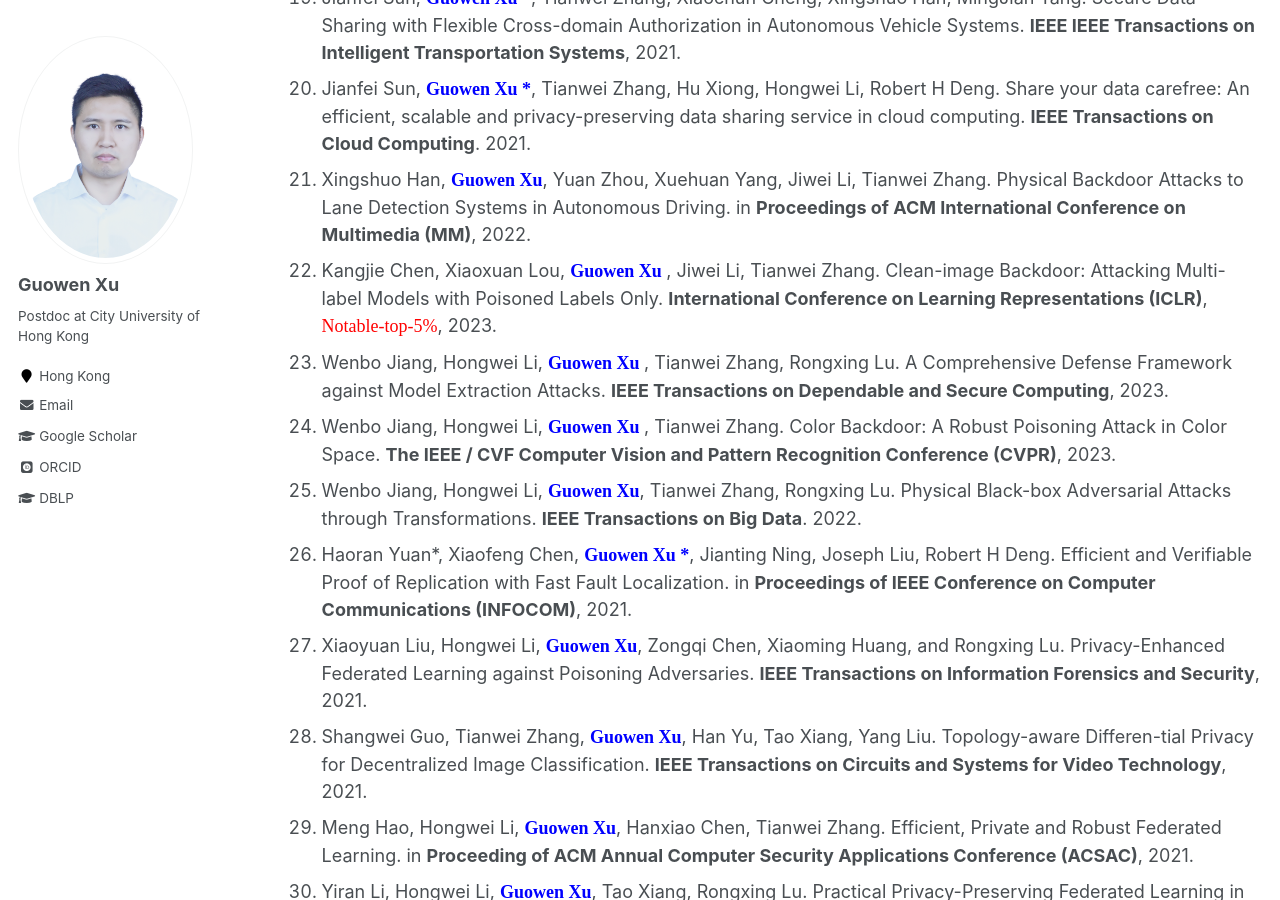
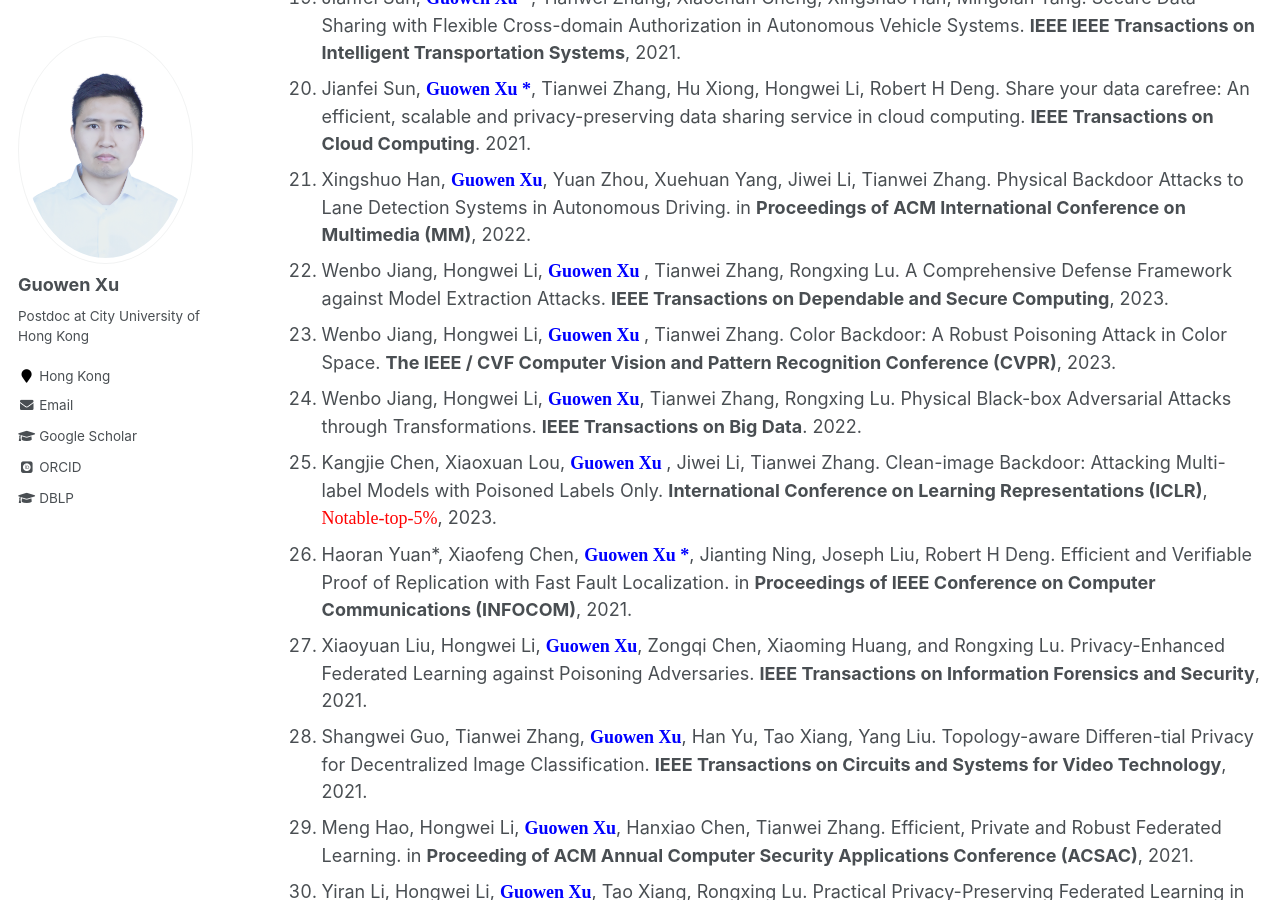
Before and after one commit to Guowen-xu/guowen-xu.github.io, a Jekyll site: the page built from _pages/publications.md, in a window 1280 px wide and 900 px high, scrolled down 1783 px. Built offline with Jekyll 4.4.1, drawn with Linux system fonts in a browser that asks for light colours; some web fonts are replaced; part of the change alters nothing that is shown.

Commit message:
Update publications.md

```diff
--- a/_pages/publications.md
+++ b/_pages/publications.md
@@ -35,11 +35,11 @@ You can find my articles on my [Google Scholar](https://scholar.google.com.hk/ci
 19. Jianfei Sun,  **<font face="Times New Roman" color=blue size=4> Guowen Xu *</font>**, Tianwei Zhang, Xiaochun Cheng, Xingshuo Han, MingJian Tang. Secure Data Sharing with Flexible Cross-domain Authorization in Autonomous Vehicle Systems. **IEEE IEEE Transactions on Intelligent Transportation Systems**, 2021.
 20. Jianfei Sun,  **<font face="Times New Roman" color=blue size=4> Guowen Xu *</font>**, Tianwei Zhang, Hu Xiong, Hongwei Li, Robert H Deng. Share your data carefree: An efficient, scalable and privacy-preserving data sharing service in cloud computing. **IEEE Transactions on Cloud Computing**. 2021.
 21. Xingshuo Han, **<font face="Times New Roman" color=blue size=4> Guowen Xu</font>**, Yuan Zhou, Xuehuan Yang, Jiwei Li, Tianwei Zhang. Physical Backdoor Attacks to Lane Detection Systems in Autonomous Driving. in **Proceedings of ACM International Conference on Multimedia (MM)**, 2022.
-22. Kangjie Chen, Xiaoxuan Lou, **<font face="Times New Roman" color=blue size=4> Guowen Xu </font>**, Jiwei Li, Tianwei Zhang. Clean-image Backdoor: Attacking Multi-label Models with Poisoned Labels Only. **International Conference on Learning Representations (ICLR)**, <font face="Times New Roman" color=red size=4> Notable-top-5%</font>, 2023.
-24. Wenbo Jiang, Hongwei Li, **<font face="Times New Roman" color=blue size=4> Guowen Xu </font>**, Tianwei Zhang, Rongxing Lu. A Comprehensive Defense Framework against Model Extraction Attacks. **IEEE Transactions on Dependable and Secure Computing**, 2023.
-25. Wenbo Jiang, Hongwei Li, **<font face="Times New Roman" color=blue size=4> Guowen Xu </font>**, Tianwei Zhang. Color Backdoor: A Robust Poisoning Attack in Color Space. **The IEEE / CVF Computer Vision and Pattern Recognition Conference (CVPR)**, 2023.
-26. Wenbo Jiang, Hongwei Li, **<font face="Times New Roman" color=blue size=4> Guowen Xu</font>**, Tianwei Zhang, Rongxing Lu. Physical Black-box Adversarial Attacks through Transformations. **IEEE Transactions on Big Data**. 2022.
-27. Haoran Yuan\*, Xiaofeng Chen, **<font face="Times New Roman" color=blue size=4> Guowen Xu *</font>**, Jianting Ning, Joseph Liu, Robert H Deng.  Efficient and Verifiable Proof of Replication with Fast Fault Localization. in **Proceedings of IEEE Conference on Computer Communications (INFOCOM)**, 2021.
+22. Wenbo Jiang, Hongwei Li, **<font face="Times New Roman" color=blue size=4> Guowen Xu </font>**, Tianwei Zhang, Rongxing Lu. A Comprehensive Defense Framework against Model Extraction Attacks. **IEEE Transactions on Dependable and Secure Computing**, 2023.
+23. Wenbo Jiang, Hongwei Li, **<font face="Times New Roman" color=blue size=4> Guowen Xu </font>**, Tianwei Zhang. Color Backdoor: A Robust Poisoning Attack in Color Space. **The IEEE / CVF Computer Vision and Pattern Recognition Conference (CVPR)**, 2023.
+24. Wenbo Jiang, Hongwei Li, **<font face="Times New Roman" color=blue size=4> Guowen Xu</font>**, Tianwei Zhang, Rongxing Lu. Physical Black-box Adversarial Attacks through Transformations. **IEEE Transactions on Big Data**. 2022.
+25. Kangjie Chen, Xiaoxuan Lou, **<font face="Times New Roman" color=blue size=4> Guowen Xu </font>**, Jiwei Li, Tianwei Zhang. Clean-image Backdoor: Attacking Multi-label Models with Poisoned Labels Only. **International Conference on Learning Representations (ICLR)**, <font face="Times New Roman" color=red size=4> Notable-top-5%</font>, 2023.
+26. Haoran Yuan\*, Xiaofeng Chen, **<font face="Times New Roman" color=blue size=4> Guowen Xu *</font>**, Jianting Ning, Joseph Liu, Robert H Deng.  Efficient and Verifiable Proof of Replication with Fast Fault Localization. in **Proceedings of IEEE Conference on Computer Communications (INFOCOM)**, 2021.
 28. Xiaoyuan Liu, Hongwei Li, **<font face="Times New Roman" color=blue size=4> Guowen Xu</font>**, Zongqi Chen, Xiaoming Huang, and Rongxing Lu. Privacy-Enhanced Federated Learning against Poisoning Adversaries. **IEEE Transactions on Information Forensics and Security**, 2021.
 29. Shangwei Guo, Tianwei Zhang, **<font face="Times New Roman" color=blue size=4> Guowen Xu</font>**, Han Yu, Tao Xiang, Yang Liu. Topology-aware Differen-tial Privacy for Decentralized Image Classification. **IEEE Transactions on Circuits and Systems for Video Technology**, 2021.
 30. Meng Hao, Hongwei Li, **<font face="Times New Roman" color=blue size=4> Guowen Xu</font>**, Hanxiao Chen, Tianwei Zhang. Efficient, Private and Robust Federated Learning. in **Proceeding of ACM Annual Computer Security Applications Conference (ACSAC)**, 2021.
```
